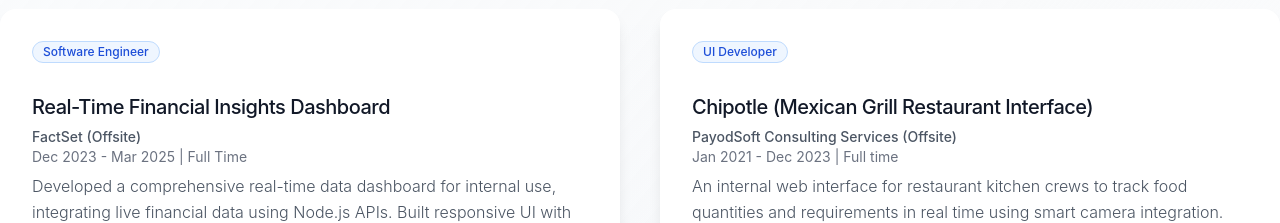
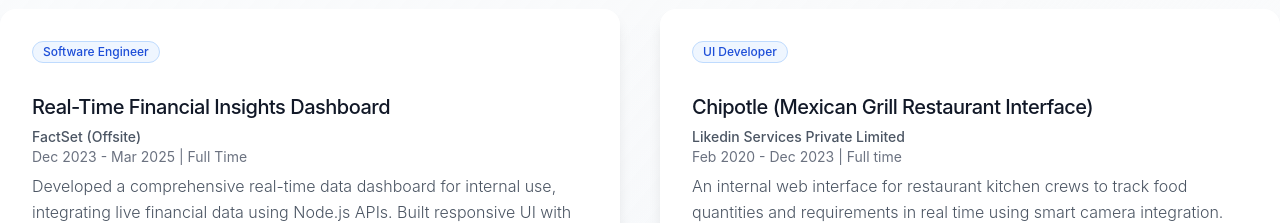
Before and after one commit to nseelam02-tech/snr-portfolio, a React (Vite) app: page / in a window 1280 px wide. Shown: the part 2240-2463 px from the top of the page. Built offline with nearby package versions, Linux system fonts and the light colour scheme.

Commit message:
Name Changed

```diff
--- a/src/pages/Index.tsx
+++ b/src/pages/Index.tsx
@@ -202,8 +202,8 @@
     },
     {
       title: 'Chipotle (Mexican Grill Restaurant Interface)',
-      company: 'PayodSoft Consulting Services (Offsite)',
-      period: 'Jan 2021 - Dec 2023 | Full time',
+      company: 'Likedin Services Private Limited',
+      period: 'Feb 2020 - Dec 2023 | Full time',
       role: 'UI Developer',
       description:
         'An internal web interface for restaurant kitchen crews to track food quantities and requirements in real time using smart camera integration. This system helped streamline the food prep process. Developed modular, responsive React components and integrated Redux for state management with Redux Saga for handling side effects. Collaborated with designers and backend teams to ensure data accuracy and applied SCSS for custom styling.',
```
